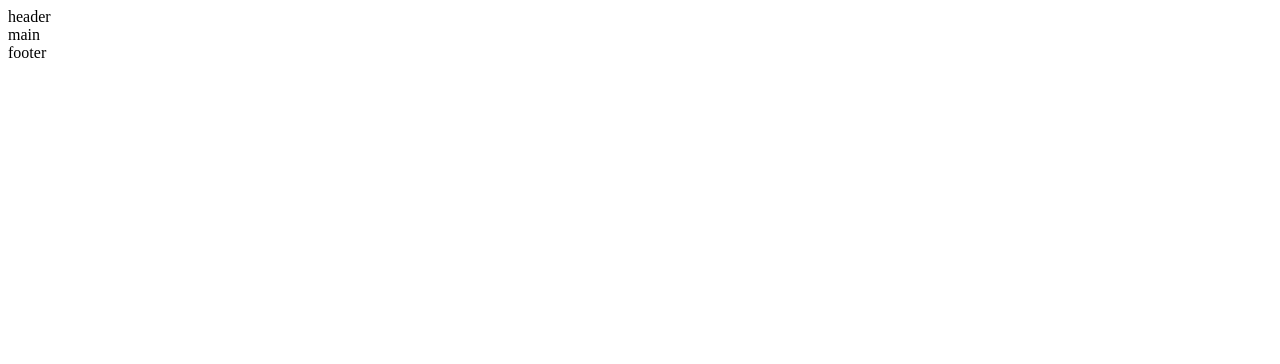
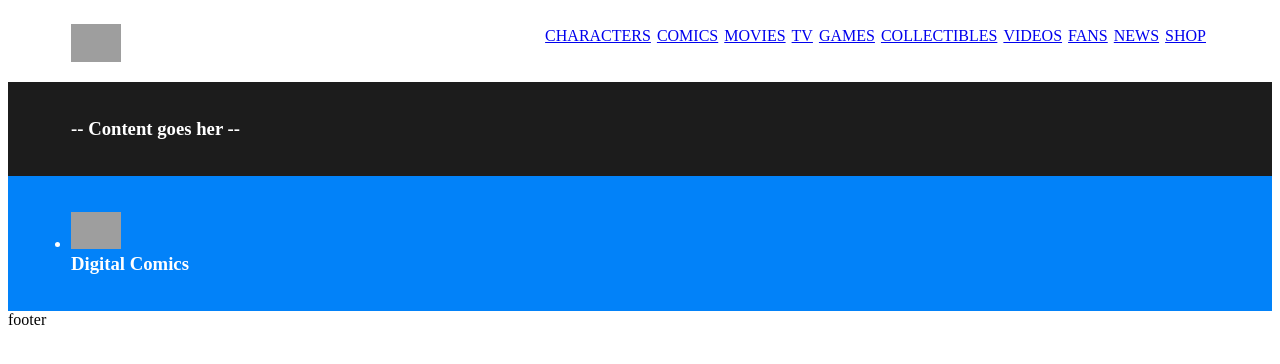
Before and after one commit to BarrioTropical/vite-comics, a Vue app: page / in a window 1280 px wide. Shown: the top 364 px of the page. Built offline with nearby package versions, Linux system fonts and the light colour scheme; grey boxes are pictures that could not be loaded.

Commit message:
header
Signed-off-by: BarrioTropical <“barriotropical@gmail.com”>

```diff
--- a/src/assets/styles/generals.scss
+++ b/src/assets/styles/generals.scss
@@ -19,3 +19,9 @@ img{
     margin: 0 auto;
     padding: 1rem;
 }
+
+.flex-between{
+    display: flex;
+    flex-direction: column;
+    justify-content: space-between;
+}
--- a/src/assets/styles/partials/_mixins.scss
+++ b/src/assets/styles/partials/_mixins.scss
@@ -0,0 +1,6 @@
+@mixin dflex {
+    display: flex;
+    justify-content: center;
+    flex-flow: row nowrap;
+    align-items: center;
+}
--- a/src/components/HeaderComponent.vue
+++ b/src/components/HeaderComponent.vue
@@ -1,5 +1,23 @@
 <template>
-    header
+    <header>
+        <div class="flex container">
+        <div><img src="../assets/img/dc-logo.png" alt=""></div>
+        <div>
+        <ul class="flex">
+        <li><a href="#">Characters</a></li>
+        <li><a href="#">Comics</a></li>
+        <li><a href="#">Movies</a></li>
+        <li><a href="#">Tv</a></li>
+        <li><a href="#">Games</a></li>
+        <li><a href="#">Collectibles</a></li>
+        <li><a href="#">Videos</a></li>
+        <li><a href="#">Fans</a></li>
+        <li><a href="#">News</a></li>
+        <li><a href="#">Shop</a></li>
+        </ul>
+        </div>
+</div>
+    </header>
 </template>
 
 <script>
@@ -11,4 +29,27 @@
 <style lang="scss" scoped>
     @use '../assets/styles/partials/variables' as *;
     @use '../assets/styles/partials/mixins' as *;
+    @use '../assets/styles/generals.scss' as *;
+
+    img{
+        max-width: 50px;
+    }
+
+    .flex {
+        display: flex;
+        justify-content: space-between;
+    }
+
+    ul{
+        list-style: none;
+
+        li{
+            padding: 3px;
+            text-transform: uppercase;
+            text-decoration: none;
+        }
+
+    }
+
+
 </style>
--- a/src/components/MainComponent.vue
+++ b/src/components/MainComponent.vue
@@ -1,5 +1,22 @@
 <template>
-    main
+    <main>
+    <section class="content">
+    <h3 class="container">-- Content goes her --</h3>
+    </section>
+
+    <section class="merch">
+        <ul class="container">
+        <li>
+        <div>
+            <img src="../assets/img/buy-comics-digital-comics.png" alt="">
+            <h3>Digital Comics</h3>
+        </div>
+
+        </li>
+        </ul>
+    </section>
+
+    </main>
 </template>
 
 <script>
@@ -11,6 +28,22 @@
 <style lang="scss" scoped>
     @use '../assets/styles/partials/variables' as *;
     @use '../assets/styles/partials/mixins' as *;
+    @use '../assets/styles/generals.scss' as *;
 
+    .content{
+        background-color: $greydark;
+        color: $white;
+    }
 
+    .merch{
+        background-color: $blue;
+        color: $white;
+    }
+    img{
+        max-width: 50px;
+    }
+
+    section{
+        padding: 20px;
+    }
 </style>
```
Also changed, not shown: src/components/FooterComponent.vue (line endings or trailing spaces).
